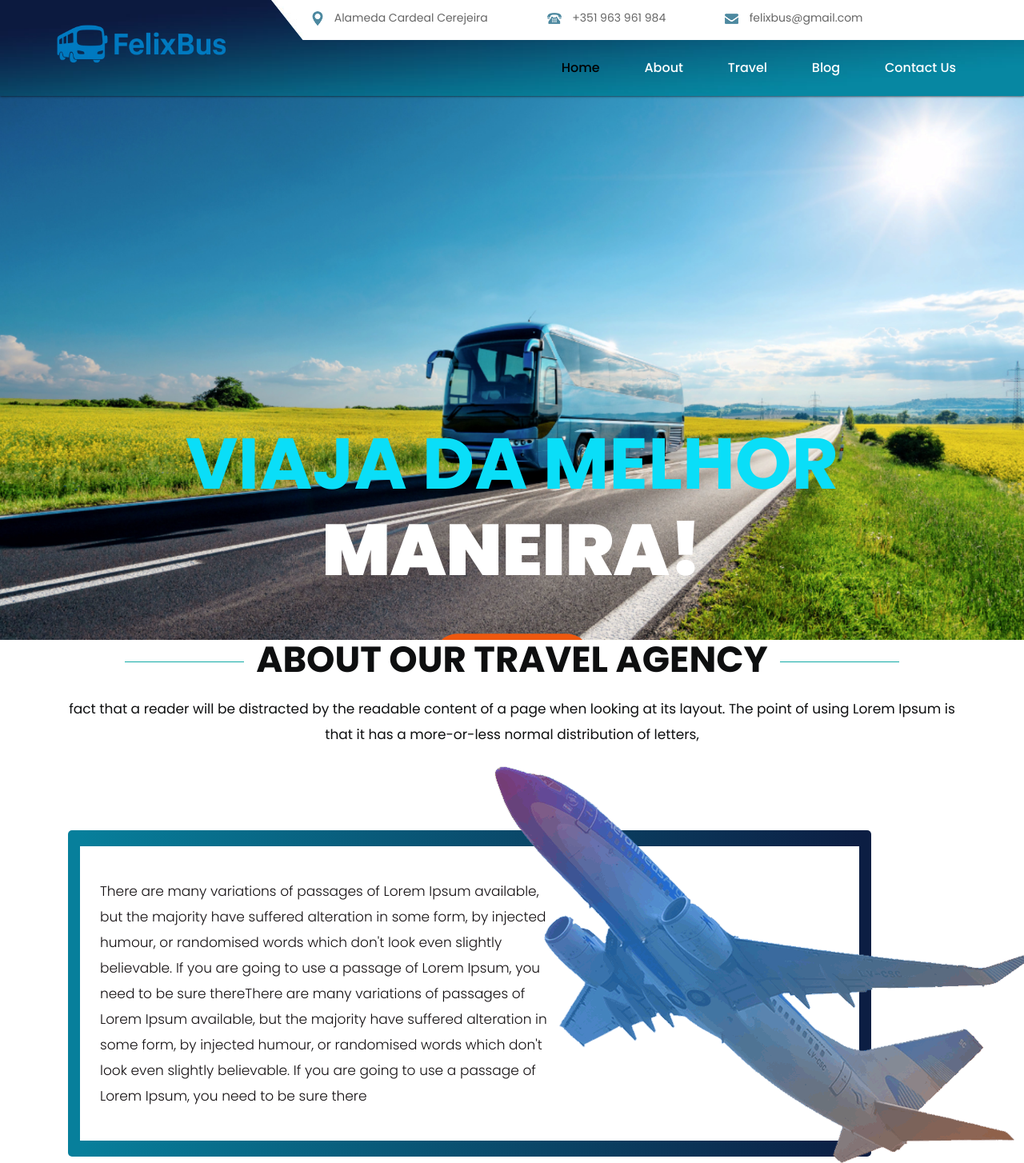
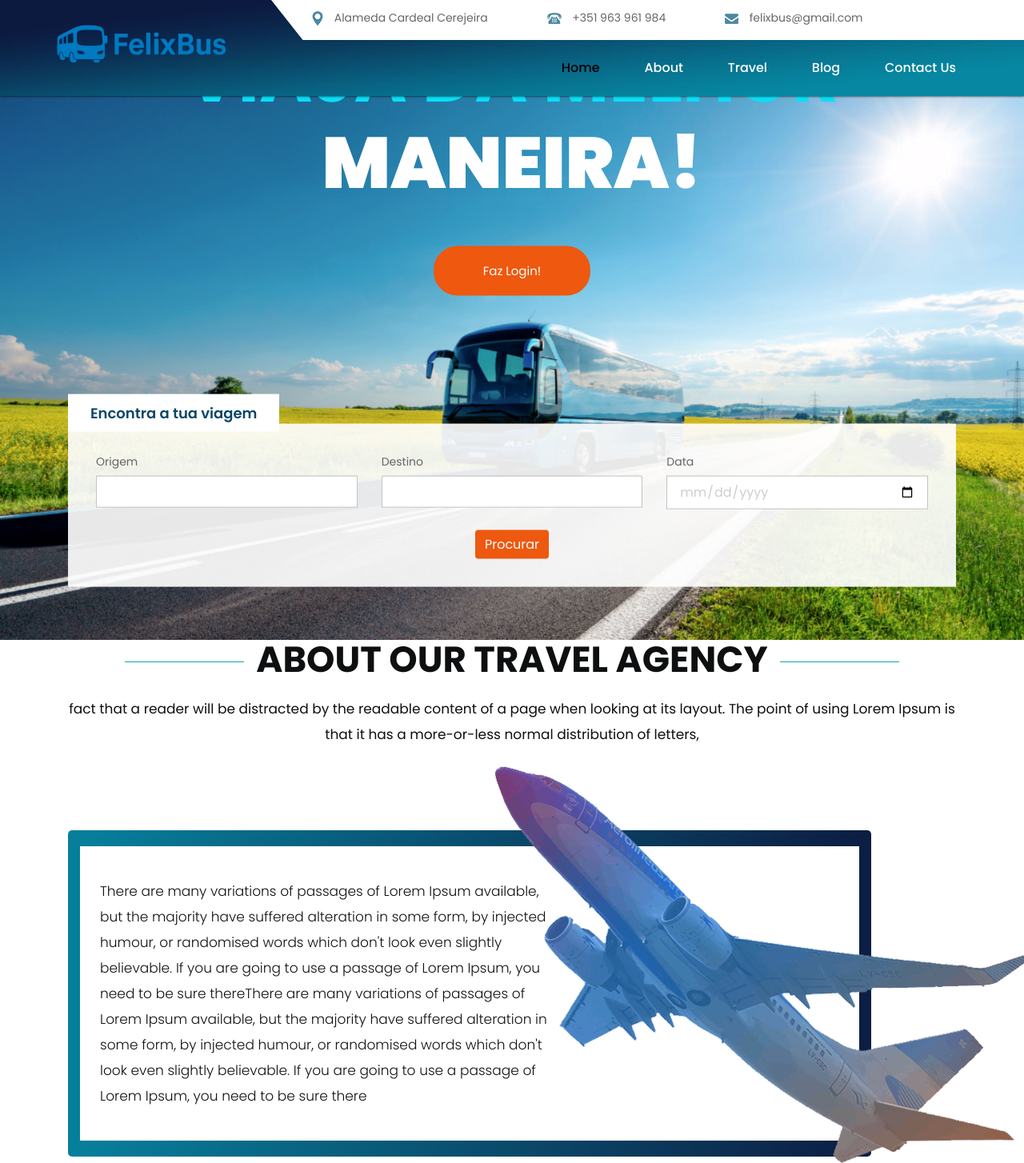
Before and after one commit to Hkmartimxp6/LPI, a PHP site: page / in a window 1280 px wide. Shown: the top 1454 px of the page at 80% size. Run offline with PHP 8.4, Linux system fonts and the light colour scheme; some libraries are stand-ins or nearby versions.

Commit message:
index fixed

```diff
--- a/paginas/index.php
+++ b/paginas/index.php
@@ -90,42 +90,45 @@
    <!-- end header -->
    <section>
       <div class="banner-main">
-         <img src="banner.png" alt="#" style="width: 100%; height: 100%; object-fit: cover;"/>
-         <div class="container">
+         <img src="banner.png" alt="#" style="width: 100%; height: 100%; object-fit: cover;" />
+
+         <!-- text-bg moved directly under banner-main to overlay the image -->
          <div class="text-bg">
             <h1>Viaja da Melhor<br><strong class="white">Maneira!</strong></h1>
-               <div class="button_section"> <a class="main_bt" href="login.php">Faz Login!</a> </div>
+            <div class="button_section">
+               <a class="main_bt" href="login.php">Faz Login!</a>
+            </div>
             <div class="container">
+               <div class="row justify-content-center">
+                  <div class="col-lg-12 col-md-10 col-sm-12">
                      <form class="main-form">
                         <h3 id="procurar">Encontra a tua viagem</h3>
                         <div class="row">
-                        <div class="col-md-9">
-                           <div class="row">
-                              <div class="col-xl-4 col-lg-4 col-md-4 col-sm-6 col-12">
+                           <div class="col-md-4 col-sm-6">
                               <label>Origem</label>
                               <input class="form-control" placeholder="" type="text" name="">
                            </div>
-                              <div class="col-xl-4 col-lg-4 col-md-4 col-sm-6 col-12">
+                           <div class="col-md-4 col-sm-6">
                               <label>Destino</label>
                               <input class="form-control" type="text" name="">
                            </div>
-
-                              <div class="col-xl-4 col-lg-4 col-md-4 col-sm-6 col-12">
+                           <div class="col-md-4 col-sm-6">
                               <label>Data</label>
                               <input class="form-control" placeholder="Any" type="date" name="Any">
                            </div>
-                           </div>
-                        </div>
-                        <div class="col-xl-3 col-lg-3 col-md-3 col-sm-12 col-12">
-                           <a href="#">search</a>
+                           <div class="col-12 text-center mt-3">
+                              <button type="submit" class="btn btn-primary" style="background-color: #EE580F; border:#EE580F">Procurar</button>
                            </div>
                         </div>
                      </form>
                   </div>
                </div>
             </div>
+
+         </div>
       </div>
    </section>
+
    <!-- about -->
    <div id="about" class="about">
       <div class="container">
```
Lines whose indentation alone changed are shown as unchanged.
